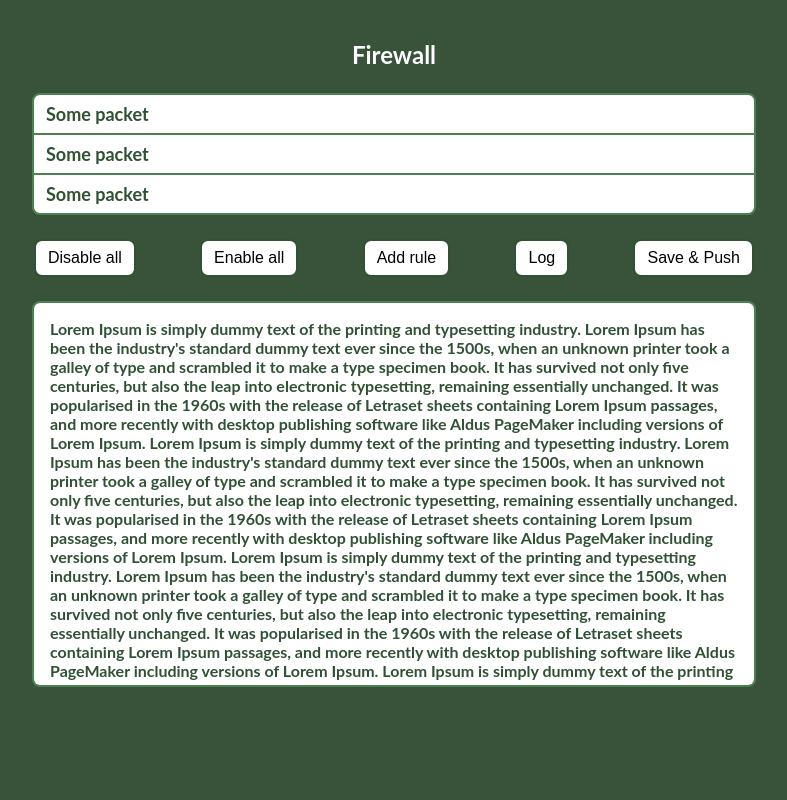
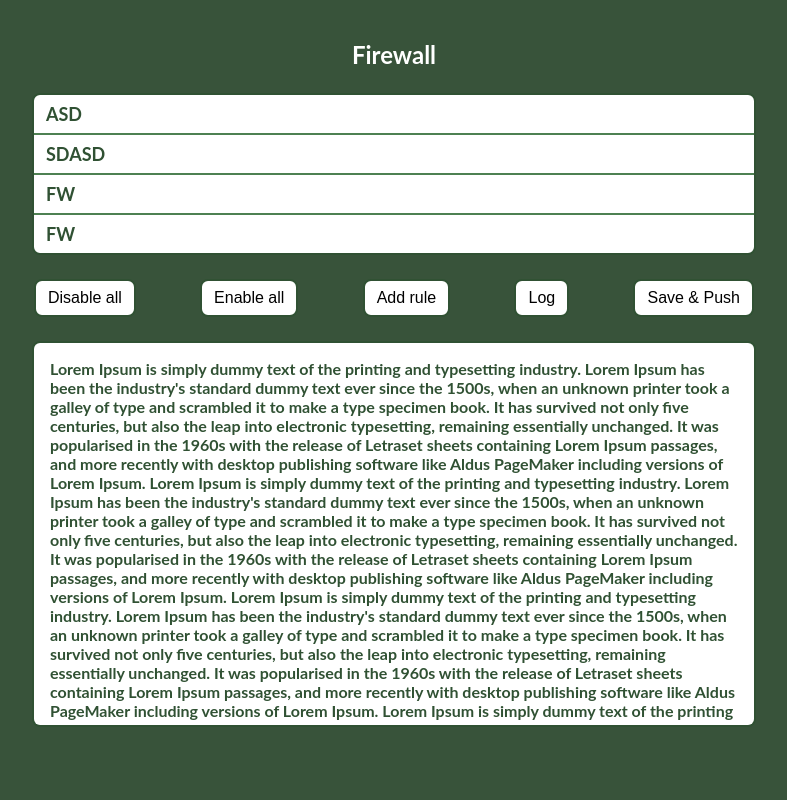
Before and after one commit to RichardStaszkiewicz/WUT-PZSP2-PROJECT-Firewall, a Flask app: page / in a window 1280 px wide. Shown: the whole page, without its empty margins (246-1033 px from the left). Run offline with Flask 2, Linux system fonts and the light colour scheme.

Commit message:
refactored rules

```diff
--- a/code/flask_docker/static/css/index.css
+++ b/code/flask_docker/static/css/index.css
@@ -1,10 +1,12 @@
+@import "./variables.css";
+
 body {
-    background-color: rgb(56, 83, 58);
+    background-color: var(--background-c);
     font-family: 'Lato', sans-serif;
     font-weight: bold;
     min-height: 100vh;
     width: 100vw;
-    color: rgb(255, 255, 255);
+    color: var(--white-c);
 }
 
 * {
@@ -30,21 +32,11 @@ body {
 
 .box {
     width: 100%;
-    background-color: #fff;
-    border: 2px solid rgb(78, 129, 82);
+    background-color: var(--white-c);
+    border: 2px solid var(--dark-green-c);
     border-radius: 8px;
     list-style-type: none;
     color:rgb(48, 81, 51);
-}
-
-.rule {
-    font-size: 18px;
-    padding: 8px 12px;
-    border-bottom: 2px solid rgb(78, 129, 82);
-}
-
-.rule:last-child {
-    border: none;
 }
 
 .buttons {
@@ -54,16 +46,16 @@ body {
 }
 
 .button {
-    background-color: #fff;
+    background-color: var(--white-c);
     font-size: 16px;
     padding: 8px 12px;
-    border: 2px solid rgb(48, 81, 51);
+    border: 2px solid var(--dark-green-c);
     border-radius: 8px;
 }
 
 .button:hover {
-    background-color: rgb(93, 207, 103);
-    color: #fff;
+    background-color: var(--light-green-c);
+    color: var(--white-c);
 }
 
 .logs {
--- a/code/flask_docker/static/css/rules.css
+++ b/code/flask_docker/static/css/rules.css
@@ -1,47 +1,9 @@
-@import "./variables.css";
-
-.ruleWrapper {
-    display: flex;
-    flex-direction: column;
-}
-
 .rule {
     font-size: 18px;
     padding: 8px 12px;
-    display: flex;
-    cursor: pointer;
-    justify-content: space-between;
-    transition: background-color 0.2s ease-out, color 0.2s ease-out;
-    border-bottom: 2px solid var(--dark-green-c);
-}
-
-.ruleName {
-    flex-grow: 1;
-}
-
-.rule:hover {
-    background-color: var(--light-green-c);
-    color: var(--white-c);
-}
-
-.checkButton {
-    width: 20px;
-    height: 20px;
-    color: var(--dark-green-c);
-    transition: background-color 0.2s ease-out, color 0.2s ease-out;
-}
-
-.checkButton:hover {
-    color: var(--white-c);
-}
-
-.rule:first-of-type {
-    border-top-right-radius: var(--xs-radius);
-    border-top-left-radius:  var(--xs-radius);
+    border-bottom: 2px solid rgb(78, 129, 82);
 }
 
 .rule:last-child {
-    border-bottom: none;
-    border-bottom-right-radius:  var(--xs-radius);
-    border-bottom-left-radius:  var(--xs-radius);
+    border: none;
 }
--- a/code/flask_docker/static/css/variables.css
+++ b/code/flask_docker/static/css/variables.css
@@ -1,14 +1,6 @@
 :root {
     --background-c: rgb(56, 83, 58);
     --white-c: #fff;
-    --basic-white-c: rgb(239, 239, 239);
-    --grey-c: rgb(187, 187, 187);
     --dark-green-c: rgb(48, 81, 51);
     --light-green-c: rgb(93, 207, 103);
-    --fallback-dark-green: rgba(48, 81, 51, 0.4);
-    --transparent: rgba(255, 255, 255, 0);
-    --z-modal: 1;
-    --xs-radius: 4px;
-    --sm-radius: 6px;
-    --md-radius: 8px;
 }
--- /dev/null
+++ b/code/flask_docker/static/mocks/rules.py
@@ -0,0 +1,22 @@
+rules = [
+    {
+        "id": 1, "name": "ASD", "protocol": 1, "profile": 0,
+        "direction": 1, "analysed_param": 0, "expected_val": 0
+    },
+    {
+        "id": 4, "name": "SDASD", "protocol": 2, "profile": 0,
+        "direction": 0, "analysed_param": 0, "expected_val": 0
+    },
+    {
+        "id": 5, "name": "FW", "protocol": 1, "profile": 3,
+        "direction": 0, "analysed_param": 5, "expected_val": "f2"
+    },
+    {
+        "id": 5, "name": "FW", "protocol": 1, "profile": 3,
+        "direction": 0, "analysed_param": 5, "expected_val": "f2"
+    },
+]
+
+
+def getRules():
+    return rules
--- a/code/flask_docker/templates/index.html
+++ b/code/flask_docker/templates/index.html
@@ -3,18 +3,18 @@
 <html lang="en">
 <head>
     <meta charset="UTF-8">
+    {% block head %}
     <link rel="stylesheet" href="{{ url_for('static', filename='css/index.css') }}">
-    <title>Firewall</title>
+    {% endblock %}
+    <title>{% block title %} {% endblock %} Firewall</title>
 </head>
 <body>
     <div class="wrapper">
         <h1 class="title">Firewall</h1>
         <ul class="box">
 
-            <!--For now its some dummy data-->
-            <li class="rule">Some packet</li>
-            <li class="rule">Some packet</li>
-            <li class="rule">Some packet</li>
+            {% block content %}
+            {% endblock %}
 
         </ul>
         <div class="buttons">
--- a/code/flask_docker/templates/rules.html
+++ b/code/flask_docker/templates/rules.html
@@ -1,29 +1,12 @@
-
+{% extends 'index.html' %}
 {% block head %}
+    {{ super() }}
     <link rel="stylesheet" href="{{ url_for('static', filename='css/rules.css') }}">
-    <script>
-        const RULES = {{ rules|tojson }}
-    </script>
 {% endblock %}
-{% block rules %}
-    {% for rule in rules %}
-        <li id="{{ rule['id'] }}" class="ruleWrapper">
-            <section class="rule" >
-                <p id="{{ rule['id'] }}" onClick="triggerRuleForm(this.id)" class="ruleName">{{ rule['name'] }}</p>
-                <span class="checkButton" id="{{ rule['id'] }}" onClick="triggerCheck(this.id)">
-                    {% if rule['is_active'] == True %}
-                        <svg xmlns="http://www.w3.org/2000/svg" fill="currentColor" class="bi bi-check-circle" viewBox="0 0 16 16" >
-                            <path d="M8 15A7 7 0 1 1 8 1a7 7 0 0 1 0 14zm0 1A8 8 0 1 0 8 0a8 8 0 0 0 0 16z"/>
-                            <path d="M10.97 4.97a.235.235 0 0 0-.02.022L7.477 9.417 5.384 7.323a.75.75 0 0 0-1.06 1.06L6.97 11.03a.75.75 0 0 0 1.079-.02l3.992-4.99a.75.75 0 0 0-1.071-1.05z"/>
-                        </svg>
-                    {% else %}
-                        <svg xmlns="http://www.w3.org/2000/svg" fill="currentColor" class="bi bi-circle" viewBox="0 0 16 16" >
-                            <path d="M8 15A7 7 0 1 1 8 1a7 7 0 0 1 0 14zm0 1A8 8 0 1 0 8 0a8 8 0 0 0 0 16z"/>
-                        </svg>
-                    {% endif %}
-                </span>
-            </section>
-            {% include 'ruleForm.html' %}
+{% block content %}
+    {% for rule in messages %}
+        <li class="rule">
+            {{ rule['name'] }}
         </li>
     {% endfor %}
 {% endblock %}
--- a/code/flask_docker/view.py
+++ b/code/flask_docker/view.py
@@ -1,18 +1,23 @@
 from flask import Flask, render_template, request
 import os
 
+# mocks
+from static.mocks.rules import getRules
+
+
 app = Flask(__name__)
+
+
+@app.route('/')
+def rules():
+    rules = getRules()
+    return render_template('rules.html', messages=rules)
 
 
 @app.route('/')
 def home():
     return render_template('index.html')
 
-@app.route('/', methods=['POST'])
-def my_form_post():
-    text = request.form['text firewall']
-    processed_text = text.upper()
-    return processed_text
 
 if __name__ == "__main__":
     port = int(os.environ.get('PORT', 5000))
```
Also changed, not shown: 1 other file.
